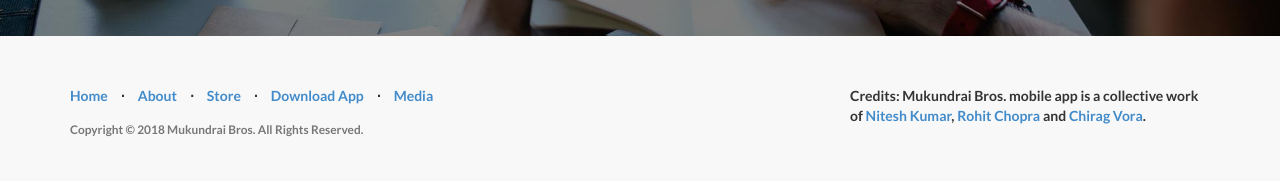
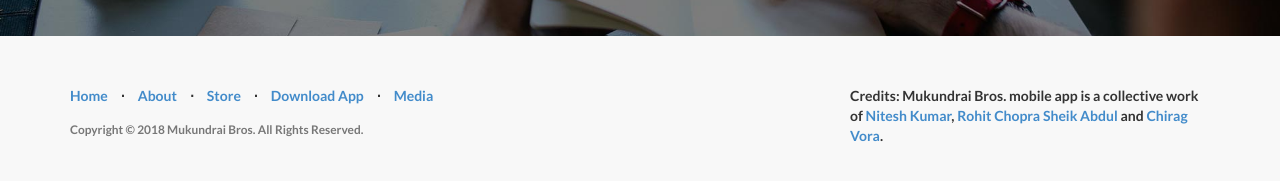
Before and after one commit to mukundraibros/mukundrai, a Jekyll site: the page built from index.html, in a window 1280 px wide and 900 px high, scrolled down 1976 px. Shown: the part 704-885 px from the top of the window. Built offline with Jekyll 4.4.1, drawn with Linux system fonts in a browser that asks for light colours.

Commit message:
Added UI designer name

```diff
--- a/_config.yml
+++ b/_config.yml
@@ -8,7 +8,7 @@ email: vora.c@mukundrai.com
 author: Chirag Vora
 description: Official homepage of Mukundrai Bros. application for Android and iOS
 copyright: 'Copyright &copy; 2018 Mukundrai Bros. All Rights Reserved.'
-credits: 'Credits: Mukundrai Bros. mobile app is a collective work of <a href="https://www.linkedin.com/in/nitesh-kumar-934083108" target="_blank">Nitesh Kumar</a>, <a href="https://in.linkedin.com/in/rohit-chopra" target="_blank">Rohit Chopra</a> and <a href="https://www.linkedin.com/in/chirag-vora-ab7ab7165/" target="_blank">Chirag Vora</a>.'
+credits: 'Credits: Mukundrai Bros. mobile app is a collective work of <a href="https://www.linkedin.com/in/nitesh-kumar-934083108" target="_blank">Nitesh Kumar</a>, <a href="https://in.linkedin.com/in/rohit-chopra" target="_blank">Rohit Chopra</a> <a href="https://www.linkedin.com/in/sheik-abdul" target="_blank">Sheik Abdul</a> and <a href="https://www.linkedin.com/in/chirag-vora-ab7ab7165/" target="_blank">Chirag Vora</a>.'
 
 
 
```
